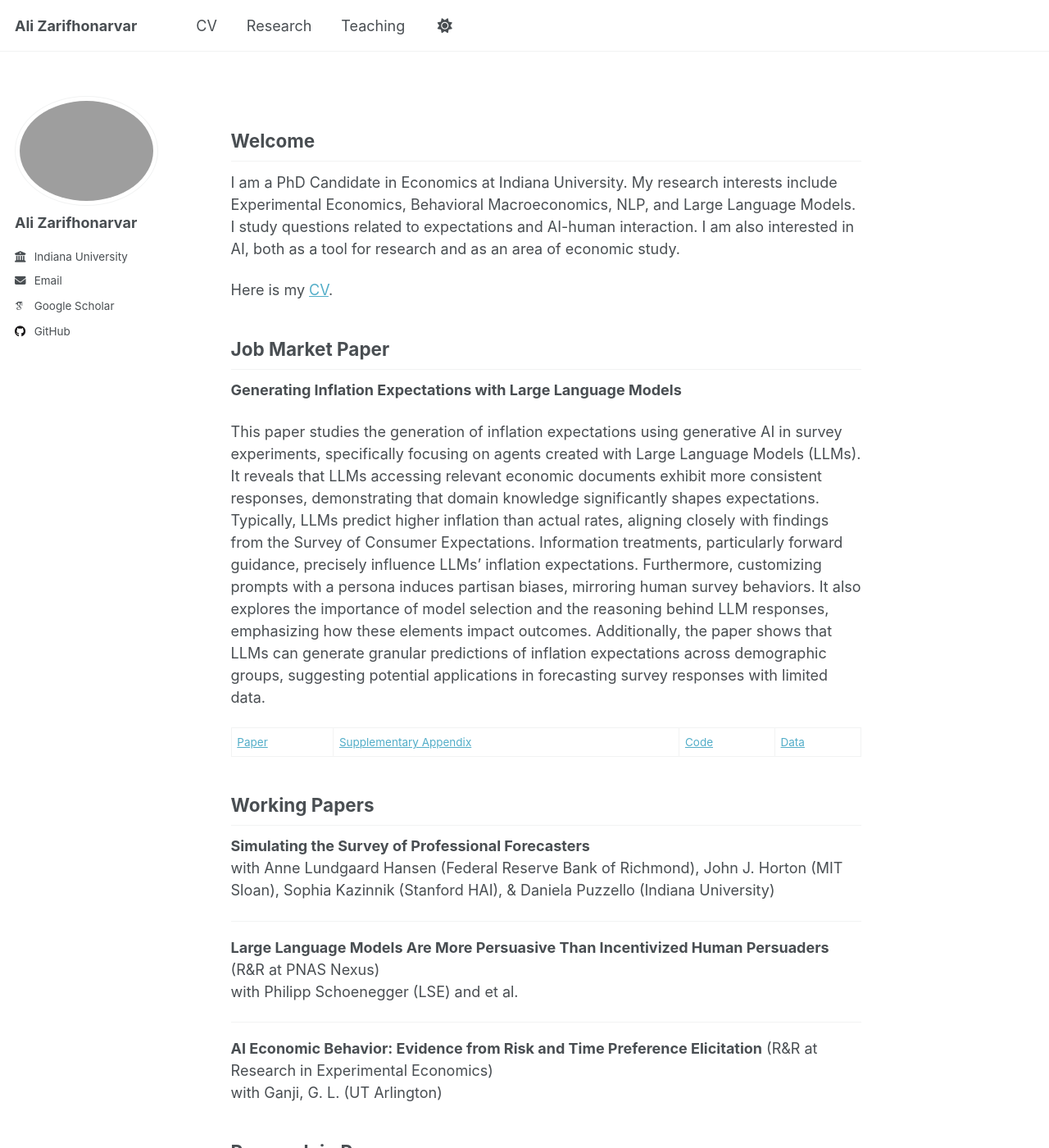
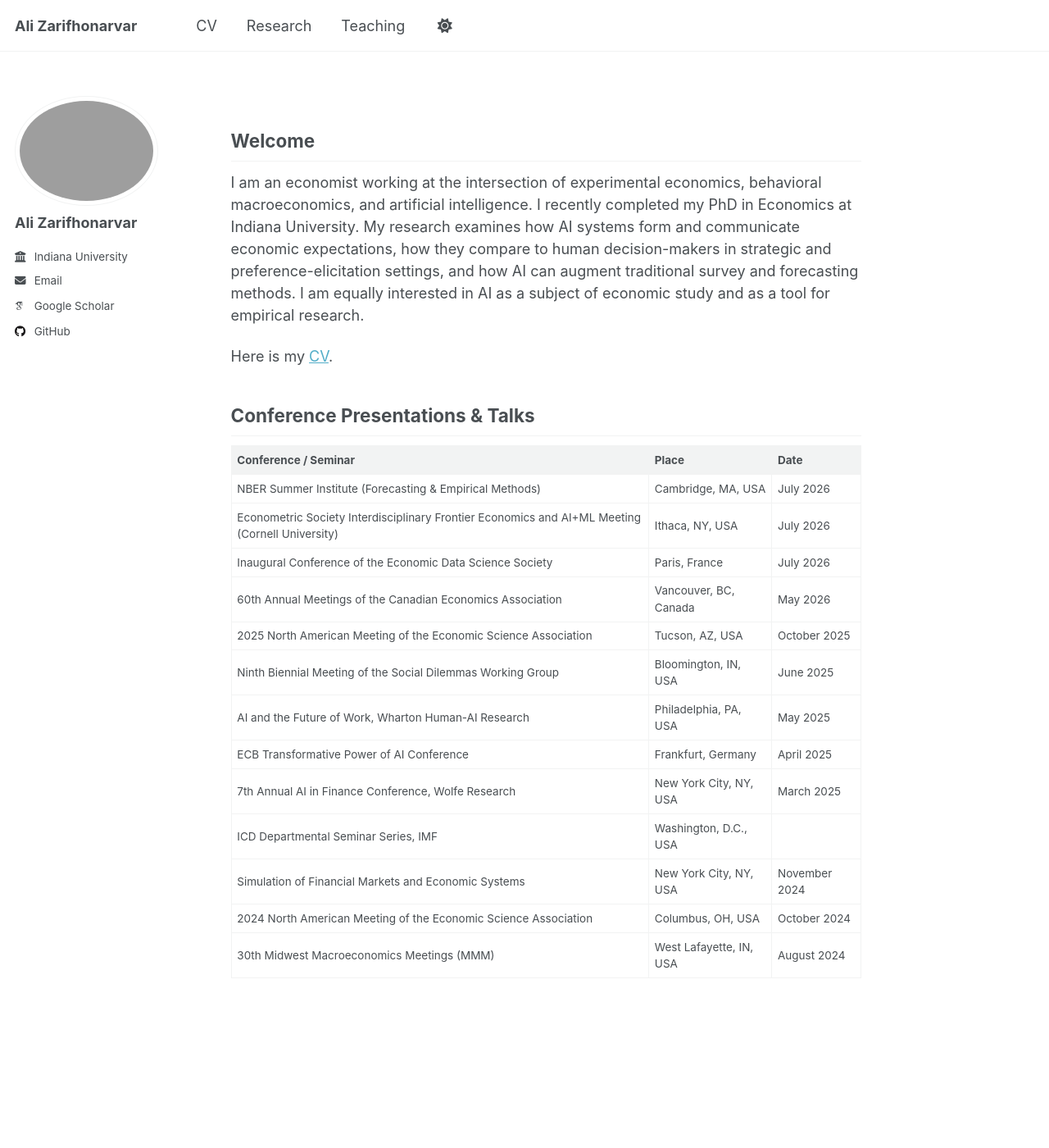
Before and after one commit to alizarif/alizarif.github.io, a Jekyll site: the page built from _pages/about.md, in a window 1280 px wide and 1400 px high. Shown: the whole window at 82% size. Built offline with Jekyll 4.4.1, drawn with Linux system fonts in a browser that asks for light colours; some web fonts are replaced; some of the changed text lies outside the part shown.

Commit message:
Update about.md

```diff
--- a/_pages/about.md
+++ b/_pages/about.md
@@ -9,35 +9,24 @@ redirect_from:
 
 ## Welcome
 
-I am a PhD Candidate in Economics at Indiana University. My research interests include Experimental Economics, Behavioral Macroeconomics, NLP, and Large Language Models. I study questions related to expectations and AI-human interaction. I am also interested in AI, both as a tool for research and as an area of economic study.
+I am an economist working at the intersection of experimental economics, behavioral macroeconomics, and artificial intelligence. I recently completed my PhD in Economics at Indiana University. My research examines how AI systems form and communicate economic expectations, how they compare to human decision-makers in strategic and preference-elicitation settings, and how AI can augment traditional survey and forecasting methods. I am equally interested in AI as a subject of economic study and as a tool for empirical research.
 
 Here is my [CV](https://alizarif.github.io/assets/Ali_Zarifhonarvar_CV.pdf).
 
-## Job Market Paper
+## Conference Presentations & Talks
 
-**Generating Inflation Expectations with Large Language Models**
-
-This paper studies the generation of inflation expectations using generative AI in survey experiments, specifically focusing on agents created with Large Language Models (LLMs). It reveals that LLMs accessing relevant economic documents exhibit more consistent responses, demonstrating that domain knowledge significantly shapes expectations. Typically, LLMs predict higher inflation than actual rates, aligning closely with findings from the Survey of Consumer Expectations. Information treatments, particularly forward guidance, precisely influence LLMs' inflation expectations. Furthermore, customizing prompts with a persona induces partisan biases, mirroring human survey behaviors. It also explores the importance of model selection and the reasoning behind LLM responses, emphasizing how these elements impact outcomes. Additionally, the paper shows that LLMs can generate granular predictions of inflation expectations across demographic groups, suggesting potential applications in forecasting survey responses with limited data.
-
-[Paper](https://doi.org/10.1016/j.jmoneco.2025.103859) | [Supplementary Appendix](https://ars.els-cdn.com/content/image/1-s2.0-S0304393225001308-mmc1.pdf) | [Code](https://github.com/alizarif/JME_AI-and-Inflation) | [Data](https://dataverse.harvard.edu/dataset.xhtml?persistentId=doi:10.7910/DVN/UJUFIN)
-
-## Working Papers
-
-**Simulating the Survey of Professional Forecasters**
-with Anne Lundgaard Hansen (Federal Reserve Bank of Richmond), John J. Horton (MIT Sloan), Sophia Kazinnik (Stanford HAI), & Daniela Puzzello (Indiana University)
-
----
-
-**Large Language Models Are More Persuasive Than Incentivized Human Persuaders** (R&R at PNAS Nexus)
-with Philipp Schoenegger (LSE) and et al.
-
----
-
-**AI Economic Behavior: Evidence from Risk and Time Preference Elicitation** (R&R at Research in Experimental Economics)
-with Ganji, G. L. (UT Arlington)
-
-## Research in Progress
-
-**Zoom in on the FOMC**
-
-**Automated Firms**
+| Conference / Seminar | Place | Date |
+|---|---|---|
+| NBER Summer Institute (Forecasting & Empirical Methods) | Cambridge, MA, USA | July 2026 |
+| Econometric Society Interdisciplinary Frontier Economics and AI+ML Meeting (Cornell University) | Ithaca, NY, USA | July 2026 |
+| Inaugural Conference of the Economic Data Science Society | Paris, France | July 2026 |
+| 60th Annual Meetings of the Canadian Economics Association | Vancouver, BC, Canada | May 2026 |
+| 2025 North American Meeting of the Economic Science Association | Tucson, AZ, USA | October 2025 |
+| Ninth Biennial Meeting of the Social Dilemmas Working Group | Bloomington, IN, USA | June 2025 |
+| AI and the Future of Work, Wharton Human-AI Research  | Philadelphia, PA, USA   | May 2025 |
+| ECB Transformative Power of AI Conference  | Frankfurt, Germany  | April 2025 |
+| 7th Annual AI in Finance Conference, Wolfe Research | New York City, NY, USA | March 2025 |
+| ICD Departmental Seminar Series, IMF | Washington, D.C., USA | |
+| Simulation of Financial Markets and Economic Systems | New York City, NY, USA | November 2024 |
+| 2024 North American Meeting of the Economic Science Association | Columbus, OH, USA | October 2024 |
+| 30th Midwest Macroeconomics Meetings (MMM) | West Lafayette, IN, USA | August 2024 |
```
